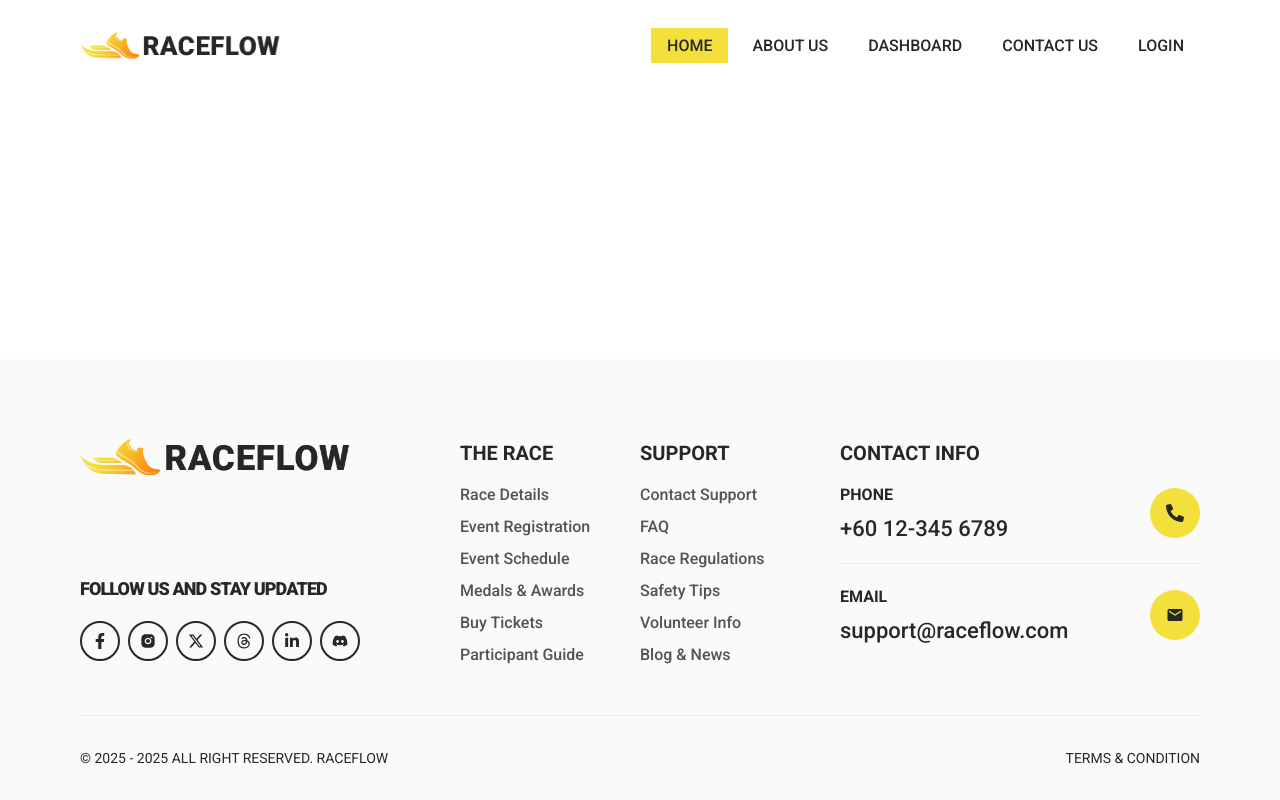
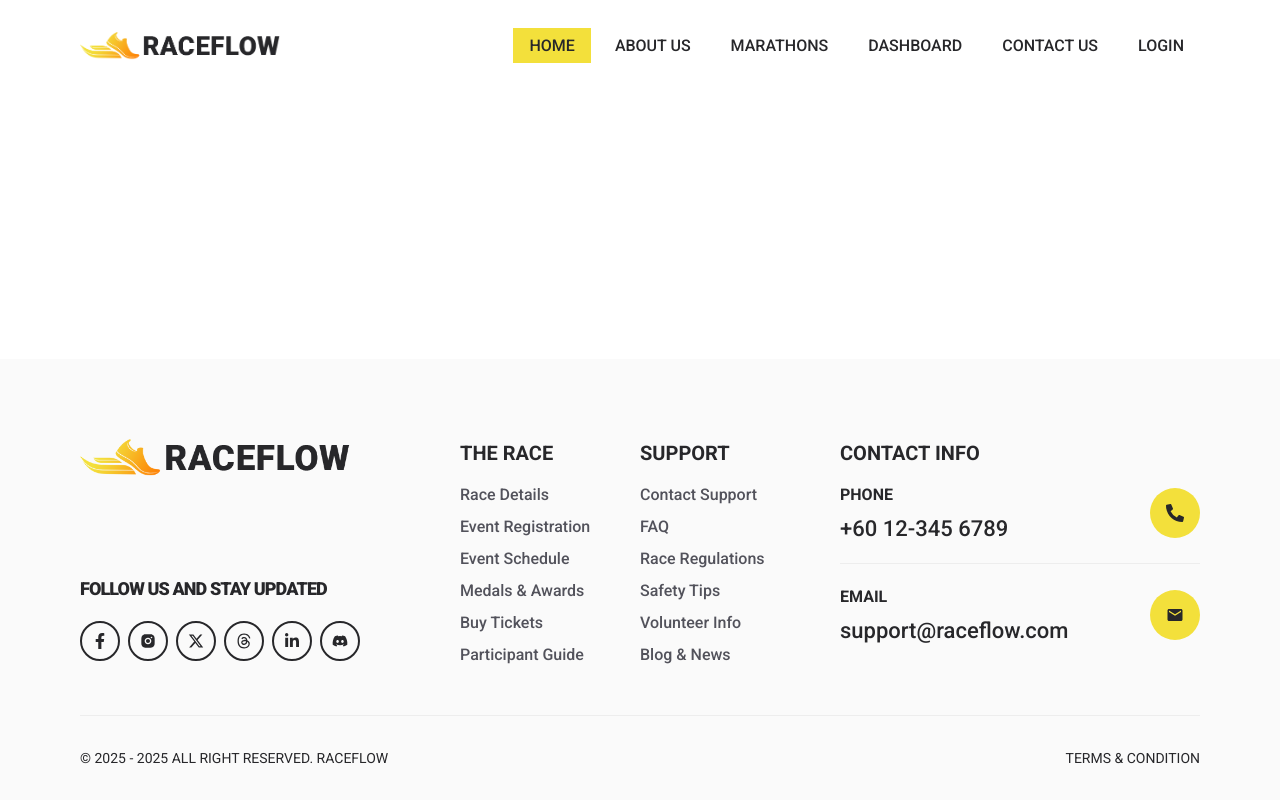
Before and after one commit to devrakibulrahman/raceflow-client-side, a React (Vite) app: page / in a window 1280 px wide. Built offline with nearby package versions, Linux system fonts and the light colour scheme.

Commit message:
added marathon page link in the navbar done on 01/04/2025 at 11:34 pm

```diff
--- a/src/components/Navbar.jsx
+++ b/src/components/Navbar.jsx
@@ -41,6 +41,7 @@ const Navbar = () => {
                                     <ul className="w-auto flex items-center justify-center gap-2">
                                         <li className="font-roboto text-base font-medium text-head-charleston-green uppercase"><NavLink to='/' className="py-2 px-4 bg-primary-yellow">Home</NavLink></li>
                                         <li className="font-roboto text-base font-medium text-head-charleston-green uppercase"><NavLink className="py-2 px-4 transition ease-linear duration-200 hover:bg-primary-yellow">About Us</NavLink></li>
+                                        <li className="font-roboto text-base font-medium text-head-charleston-green uppercase"><NavLink className="py-2 px-4 transition ease-linear duration-200 hover:bg-primary-yellow">Marathons</NavLink></li>
                                         <li className="font-roboto text-base font-medium text-head-charleston-green uppercase"><NavLink className="py-2 px-4 transition ease-linear duration-200 hover:bg-primary-yellow">Dashboard</NavLink></li>
                                         <li className="font-roboto text-base font-medium text-head-charleston-green uppercase"><NavLink to='/contact' className="py-2 px-4 transition ease-linear duration-200 hover:bg-primary-yellow">Contact Us</NavLink></li>
                                         <li className="font-roboto text-base font-medium text-head-charleston-green uppercase"><NavLink to='/auth/login' className="py-2 px-4 transition ease-linear duration-200 hover:bg-primary-yellow">Login</NavLink></li>
```
